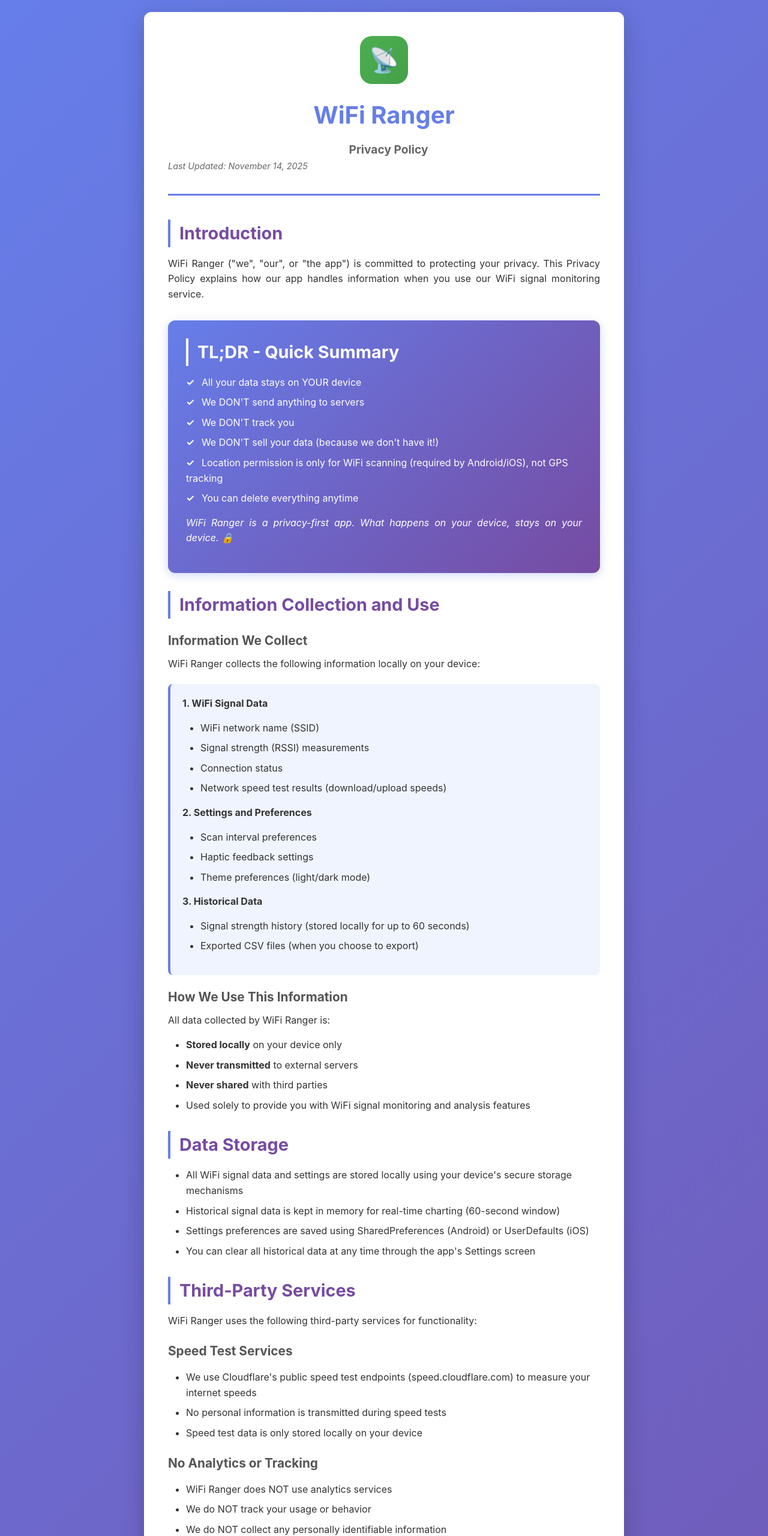
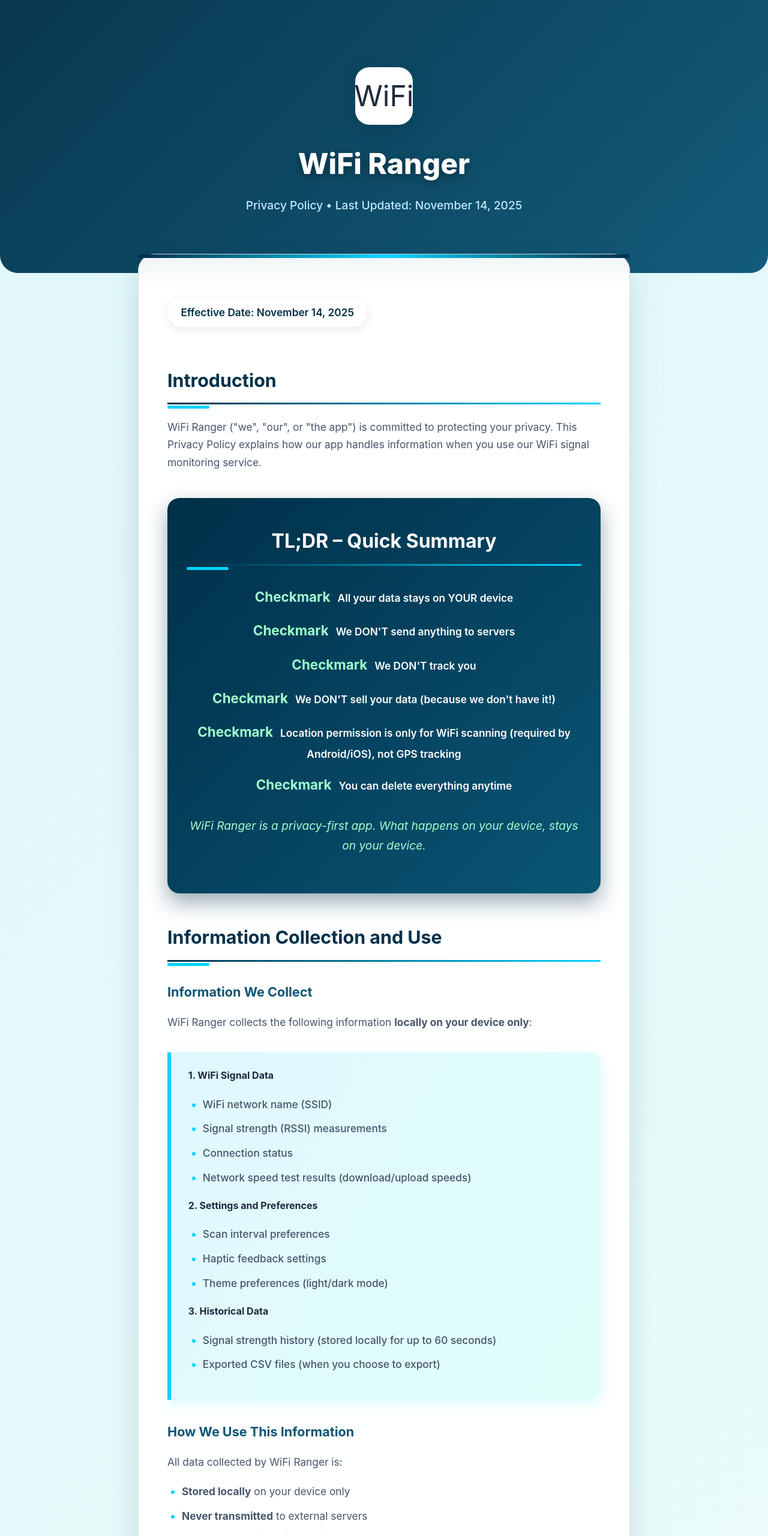
Before and after one commit to Insterstellar/privacypolicy, a plain HTML site: page index.html in a window 1280 px wide. Shown: the top 2560 px of the page at 60% size. Drawn offline with Linux system fonts and the light colour scheme.

Commit message:
Revamp privacy policy layout and styling
Updated the privacy policy layout and style in index.html, enhancing readability and visual appeal.

```diff
--- a/index.html
+++ b/index.html
@@ -1,183 +1,114 @@
 <!DOCTYPE html>
 <html lang="en">
 <head>
-    <meta charset="UTF-8">
-    <meta name="viewport" content="width=device-width, initial-scale=1.0">
+  <meta charset="UTF-8" />
+  <meta name="viewport" content="width=device-width, initial-scale=1.0"/>
   <title>Privacy Policy - WiFi Ranger</title>
   <style>
-        * {
-            margin: 0;
-            padding: 0;
-            box-sizing: border-box;
+    :root {
+      --primary: #003049;
+      --primary-light: #0a5575;
+      --accent: #00d4ff;
+      --bg: #f8fafa;
+      --card: rgba(255, 255, 255, 0.95);
+      --text: #1e293b;
+      --text-light: #475569;
+      --border: rgba(0, 48, 73, 0.15);
     }
+    body {margin:0;font-family:-apple-system,BlinkMacSystemFont,"Segoe UI",Roboto,"Helvetica Neue",sans-serif;background:linear-gradient(135deg,#e0f7fa 0%,#f0fdfa 100%);color:var(--text);line-height:1.7;min-height:100vh}
+    .container{max-width:820px;margin:0 auto;padding:2rem 1rem}
+    header{text-align:center;padding:5rem 1rem 4rem;position:relative;overflow:hidden;border-radius:0 0 30px 30px}
+    header::before{content:'';position:absolute;inset:0;background:linear-gradient(135deg,var(--primary) 0%,var(--primary-light) 100%);opacity:.96}
+    header>*{position:relative;z-index:2}
+    .app-icon{width:96px;height:96px;background:white;border-radius:24px;display:flex;align-items:center;justify-content:center;font-size:48px;margin:0 auto 1.5rem;box-shadow:0 10px 30px rgba(0,48,73,.3)}
+    header h1{margin:0;font-size:3rem;font-weight:800;color:white;text-shadow:0 4px 16px rgba(0,0,0,.4)}
+    header p{margin:.8rem 0 0;color:#c0e8ff;font-size:1.2rem;font-weight:500}
+    main{background:var(--card);backdrop-filter:blur(16px);border:1px solid var(--border);border-radius:28px;padding:3.5rem 3rem;margin:-4rem auto 4rem;box-shadow:0 25px 50px rgba(0,48,73,.15);position:relative;animation:floatIn .9s ease-out}
+    main::before{content:'';position:absolute;top:0;left:0;right:0;height:6px;background:linear-gradient(90deg,var(--primary),var(--accent),var(--primary))}
+    h2{color:var(--primary);font-size:1.9rem;margin:3rem 0 1.4rem;padding-bottom:.7rem;border-bottom:3px solid transparent;border-image:linear-gradient(90deg,var(--primary),var(--accent)) 1;position:relative}
+    h2::after{content:'';position:absolute;bottom:-10px;left:0;width:70px;height:5px;background:var(--accent);border-radius:3px}
+    h3{color:var(--primary-light);margin:2rem 0 1rem;font-size:1.35rem}
+    p,li{color:var(--text-light);font-size:1.08rem}
+    ul,ol{padding-left:1.5rem;margin:1.2rem 0}
+    li{margin:.7rem 0}
+    li::marker{color:var(--accent);font-weight:bold}
+    a{color:var(--accent);text-decoration:none;font-weight:600}
+    a:hover{color:var(--primary);text-decoration:underline}
+    .highlight{background:linear-gradient(120deg,#e0f7ff 0%,#e0fffa 100%);border-left:6px solid var(--accent);padding:1.6rem 1.8rem;border-radius:0 18px 18px 0;margin:2.2rem 0;box-shadow:0 6px 20px rgba(0,212,255,.15);font-weight:500}
 
-        body {
-            font-family: -apple-system, BlinkMacSystemFont, 'Segoe UI', Roboto, 'Helvetica Neue', Arial, sans-serif;
-            line-height: 1.6;
-            color: #333;
-            background: linear-gradient(135deg, #667eea 0%, #764ba2 100%);
-            padding: 20px;
+    /* ←←← FIXED TL;DR SECTION →→→ */
+    .summary{
+      background:linear-gradient(135deg,var(--primary),var(--primary-light));
+      color:white !important;
+      padding:2.8rem 2rem;
+      border-radius:20px;
+      margin:2.8rem 0;
+      text-align:center;
+      box-shadow:0 15px 35px rgba(0,48,73,.4);
     }
+    .summary h2{color:white !important;font-size:2rem;margin:0 0 2rem}
+    .summary ul{
+      list-style:none;
+      padding:0;
+      margin:0 auto;
+      max-width:640px;
+      font-size:1.22rem;
+      font-weight:600;
+      line-height:1.8;
+    }
+    .summary li{
+      margin:1rem 0;
+      color:white !important;
+    }
+    .summary li::before{
+      content:"Checkmark";
+      color:#a0ffcd;
+      font-weight:bold;
+      margin-right:12px;
+      font-size:1.4rem;
+    }
+    .summary p:last-child{
+      margin-top:2rem;
+      font-style:italic;
+      color:#a0ffcd;
+      font-size:1.2rem;
+      opacity:1;
+    }
+    /* ←←← END FIX →→→ */
 
-        .container {
-            max-width: 800px;
-            margin: 0 auto;
-            background: white;
-            padding: 40px;
-            border-radius: 12px;
-            box-shadow: 0 10px 40px rgba(0, 0, 0, 0.2);
-        }
-
-        .header {
-            text-align: center;
-            margin-bottom: 40px;
-            padding-bottom: 20px;
-            border-bottom: 3px solid #667eea;
-        }
-
-        .app-icon {
-            width: 80px;
-            height: 80px;
-            margin: 0 auto 20px;
-            background: linear-gradient(135deg, #4CAF50 0%, #45a049 100%);
-            border-radius: 20px;
-            display: flex;
-            align-items: center;
-            justify-content: center;
-            font-size: 40px;
-        }
-
-        h1 {
-            color: #667eea;
-            font-size: 2.5em;
-            margin-bottom: 10px;
-        }
-
-        .last-updated {
-            color: #666;
-            font-size: 0.9em;
-            font-style: italic;
-        }
-
-        h2 {
-            color: #764ba2;
-            margin: 30px 0 15px;
-            font-size: 1.8em;
-            border-left: 4px solid #667eea;
-            padding-left: 15px;
-        }
-
-        h3 {
-            color: #555;
-            margin: 20px 0 10px;
-            font-size: 1.3em;
-        }
-
-        p {
-            margin-bottom: 15px;
-            text-align: justify;
-        }
-
-        ul {
-            margin: 15px 0 15px 30px;
-        }
-
-        li {
-            margin-bottom: 8px;
-        }
-
-        .highlight-box {
-            background: #f0f4ff;
-            border-left: 4px solid #667eea;
-            padding: 20px;
-            margin: 20px 0;
-            border-radius: 8px;
-        }
-
-        .summary-box {
-            background: linear-gradient(135deg, #667eea 0%, #764ba2 100%);
-            color: white;
-            padding: 30px;
-            margin: 30px 0;
-            border-radius: 12px;
-            box-shadow: 0 4px 15px rgba(102, 126, 234, 0.3);
-        }
-
-        .summary-box h2 {
-            color: white;
-            border-left: 4px solid white;
-            margin-top: 0;
-        }
-
-        .summary-box ul {
-            list-style: none;
-            margin-left: 0;
-        }
-
-        .summary-box li:before {
-            content: "✓ ";
-            font-weight: bold;
-            margin-right: 8px;
-        }
-
-        .contact-box {
-            background: #f9f9f9;
-            padding: 20px;
-            border-radius: 8px;
-            margin: 20px 0;
-            text-align: center;
-        }
-
-        .contact-box a {
-            color: #667eea;
-            text-decoration: none;
-            font-weight: bold;
-        }
-
-        .contact-box a:hover {
-            text-decoration: underline;
-        }
-
-        .footer {
-            text-align: center;
-            margin-top: 40px;
-            padding-top: 20px;
-            border-top: 2px solid #eee;
-            color: #666;
-            font-size: 0.9em;
-        }
-
-        @media (max-width: 600px) {
-            .container {
-                padding: 20px;
-            }
-
-            h1 {
-                font-size: 2em;
-            }
-
-            h2 {
-                font-size: 1.5em;
-            }
+    .date{background:white;color:var(--primary);padding:.6rem 1.4rem;border-radius:50px;font-weight:600;display:inline-block;margin:1rem 0;box-shadow:0 4px 15px rgba(0,48,73,.1)}
+    footer{text-align:center;padding:4rem 1rem 2rem;color:var(--text-light);font-size:.95rem}
+    footer a{color:var(--primary)}
+    @keyframes floatIn{from{opacity:0;transform:translateY(50px)}to{opacity:1;transform:translateY(0)}}
+    @media(max-width:640px){
+      header h1{font-size:2.4rem}
+      main{padding:2.5rem 1.8rem;margin:-3rem 1rem 3rem;border-radius:24px}
+      .app-icon{width:80px;height:80px;font-size:40px}
+      .summary ul{font-size:1.15rem}
     }
   </style>
 </head>
 <body>
+
+  <header>
     <div class="container">
-        <div class="header">
-            <div class="app-icon">📡</div>
+      <div class="app-icon">WiFi</div>
       <h1>WiFi Ranger</h1>
-            <h2 style="border: none; color: #666; font-size: 1.2em; margin: 0;">Privacy Policy</h2>
-            <p class="last-updated">Last Updated: November 14, 2025</p>
+      <p>Privacy Policy • Last Updated: November 14, 2025</p>
     </div>
+  </header>
 
-        <section>
+  <div class="container">
+    <main>
+
+      <p class="date">Effective Date: November 14, 2025</p>
+
       <h2>Introduction</h2>
       <p>WiFi Ranger ("we", "our", or "the app") is committed to protecting your privacy. This Privacy Policy explains how our app handles information when you use our WiFi signal monitoring service.</p>
-        </section>
 
-        <div class="summary-box">
-            <h2>TL;DR - Quick Summary</h2>
+      <!-- PERFECTLY VISIBLE TL;DR -->
+      <div class="summary">
+        <h2>TL;DR – Quick Summary</h2>
         <ul>
           <li>All your data stays on YOUR device</li>
           <li>We DON'T send anything to servers</li>
@@ -186,36 +117,20 @@
           <li>Location permission is only for WiFi scanning (required by Android/iOS), not GPS tracking</li>
           <li>You can delete everything anytime</li>
         </ul>
-            <p style="margin-top: 15px; font-style: italic;">WiFi Ranger is a privacy-first app. What happens on your device, stays on your device. 🔒</p>
+        <p>WiFi Ranger is a privacy-first app. What happens on your device, stays on your device.</p>
       </div>
 
-        <section>
+      <!-- rest of your content unchanged -->
       <h2>Information Collection and Use</h2>
-
       <h3>Information We Collect</h3>
-            <p>WiFi Ranger collects the following information locally on your device:</p>
-
-            <div class="highlight-box">
+      <p>WiFi Ranger collects the following information <strong>locally on your device only</strong>:</p>
+      <div class="highlight">
         <strong>1. WiFi Signal Data</strong>
-                <ul>
-                    <li>WiFi network name (SSID)</li>
-                    <li>Signal strength (RSSI) measurements</li>
-                    <li>Connection status</li>
-                    <li>Network speed test results (download/upload speeds)</li>
-                </ul>
-
+        <ul><li>WiFi network name (SSID)</li><li>Signal strength (RSSI) measurements</li><li>Connection status</li><li>Network speed test results (download/upload speeds)</li></ul>
         <strong>2. Settings and Preferences</strong>
-                <ul>
-                    <li>Scan interval preferences</li>
-                    <li>Haptic feedback settings</li>
-                    <li>Theme preferences (light/dark mode)</li>
-                </ul>
-
+        <ul><li>Scan interval preferences</li><li>Haptic feedback settings</li><li>Theme preferences (light/dark mode)</li></ul>
         <strong>3. Historical Data</strong>
-                <ul>
-                    <li>Signal strength history (stored locally for up to 60 seconds)</li>
-                    <li>Exported CSV files (when you choose to export)</li>
-                </ul>
+        <ul><li>Signal strength history (stored locally for up to 60 seconds)</li><li>Exported CSV files (when you choose to export)</li></ul>
       </div>
 
       <h3>How We Use This Information</h3>
@@ -226,123 +141,41 @@
         <li><strong>Never shared</strong> with third parties</li>
         <li>Used solely to provide you with WiFi signal monitoring and analysis features</li>
       </ul>
-        </section>
 
-        <section>
-            <h2>Data Storage</h2>
-            <ul>
-                <li>All WiFi signal data and settings are stored locally using your device's secure storage mechanisms</li>
-                <li>Historical signal data is kept in memory for real-time charting (60-second window)</li>
-                <li>Settings preferences are saved using SharedPreferences (Android) or UserDefaults (iOS)</li>
-                <li>You can clear all historical data at any time through the app's Settings screen</li>
-            </ul>
-        </section>
+      <h2>Data Storage • Third-Party Services • Permissions</h2>
+      <p>All data is stored securely on your device using platform-standard mechanisms (SharedPreferences/UserDefaults). Historical data is kept only in memory for live charts.</p>
+      <h3>Speed Test (Cloudflare)</h3>
+      <ul><li>We use public endpoints at speed.cloudflare.com</li><li>No personal data is sent during tests</li></ul>
+      <h3>No Analytics • No Tracking</h3>
+      <ul><li>Zero analytics services</li><li>No usage tracking</li><li>No personally identifiable information collected</li></ul>
+      <h3>Required Permissions (Android & iOS)</h3>
+      <p>Location permission is required by the OS to access WiFi info — we do <strong>not</strong> track your physical location.</p>
+      <div class="highlight"><strong>Important:</strong> WiFi Ranger does NOT collect, store, or transmit your GPS or location data — ever.</div>
 
-        <section>
-            <h2>Third-Party Services</h2>
-            <p>WiFi Ranger uses the following third-party services for functionality:</p>
+      <h2>Data Export • Children’s Privacy • Security</h2>
+      <ul><li>Export signal history as CSV anytime</li><li>Not directed to children under 13</li><li>All data protected by your device’s security (encryption, biometrics, etc.)</li></ul>
 
-            <h3>Speed Test Services</h3>
-            <ul>
-                <li>We use Cloudflare's public speed test endpoints (speed.cloudflare.com) to measure your internet speeds</li>
-                <li>No personal information is transmitted during speed tests</li>
-                <li>Speed test data is only stored locally on your device</li>
-            </ul>
+      <h2>Your Rights</h2>
+      <ul><li>Clear all data in Settings</li><li>Delete the app → everything is gone</li><li>Export your data anytime</li><li>Use the app 100% anonymously</li></ul>
 
-            <h3>No Analytics or Tracking</h3>
-            <ul>
-                <li>WiFi Ranger does NOT use analytics services</li>
-                <li>We do NOT track your usage or behavior</li>
-                <li>We do NOT collect any personally identifiable information</li>
-            </ul>
-        </section>
+      <h2>Changes to This Policy</h2>
+      <p>We’ll update this page and the "Last Updated" date. Significant changes will be announced in-app.</p>
 
-        <section>
-            <h2>Permissions</h2>
-            <p>WiFi Ranger requires the following permissions to function:</p>
+      <h2>Contact Us</h2>
+      <div class="highlight" style="text-align:center;">
+        <p>Questions? We’re happy to help:</p>
+        <p style="margin:1rem 0;font-size:1.2rem"><strong>Email:</strong> <a href="mailto:mandydeveloper@gmail.com">mandydeveloper@gmail.com</a></p>
+      </div>
 
-            <h3>Android</h3>
-            <ul>
-                <li><strong>ACCESS_WIFI_STATE</strong>: To read WiFi connection information</li>
-                <li><strong>ACCESS_NETWORK_STATE</strong>: To check network connectivity</li>
-                <li><strong>ACCESS_FINE_LOCATION</strong> or <strong>ACCESS_COARSE_LOCATION</strong>: Required by Android to access WiFi information (we do not track your physical location)</li>
-                <li><strong>INTERNET</strong>: To perform speed tests</li>
-                <li><strong>VIBRATE</strong>: For haptic feedback (optional)</li>
-            </ul>
+      <h2>Consent</h2>
+      <p>By using WiFi Ranger, you consent to this Privacy Policy.</p>
 
-            <h3>iOS</h3>
-            <ul>
-                <li><strong>Location Services</strong>: Required by iOS to access WiFi information (we do not track your physical location)</li>
-                <li><strong>Network Access</strong>: To perform speed tests</li>
-            </ul>
+    </main>
 
-            <div class="highlight-box">
-                <strong>Important:</strong> While location permissions are required by Android and iOS to access WiFi information, WiFi Ranger does NOT collect, store, or transmit your physical location data.
-            </div>
-        </section>
-
-        <section>
-            <h2>Data Export</h2>
-            <ul>
-                <li>You can export your signal history as a CSV file at any time</li>
-                <li>Exported files are saved to your device's downloads/documents folder</li>
-                <li>You have full control over these files and can delete them whenever you wish</li>
-            </ul>
-        </section>
-
-        <section>
-            <h2>Children's Privacy</h2>
-            <p>WiFi Ranger does not knowingly collect information from children under 13. The app is intended for general audiences and does not require age verification as it collects no personal information.</p>
-        </section>
-
-        <section>
-            <h2>Data Security</h2>
-            <ul>
-                <li>All data is stored locally on your device using platform-standard secure storage</li>
-                <li>No data is transmitted to external servers</li>
-                <li>Your data is protected by your device's security measures (encryption, biometric locks, etc.)</li>
-            </ul>
-        </section>
-
-        <section>
-            <h2>Your Rights</h2>
-            <p>You have the right to:</p>
-            <ul>
-                <li>Clear all historical data through the app's Settings screen</li>
-                <li>Delete the app and all associated data at any time</li>
-                <li>Export your data as CSV files</li>
-                <li>Use the app without creating an account or providing personal information</li>
-            </ul>
-        </section>
-
-        <section>
-            <h2>Changes to This Privacy Policy</h2>
-            <p>We may update our Privacy Policy from time to time. We will notify you of any changes by:</p>
-            <ul>
-                <li>Updating the "Last Updated" date at the top of this Privacy Policy</li>
-                <li>Posting the new Privacy Policy on this page and in our GitHub repository</li>
-            </ul>
-        </section>
-
-        <section>
-            <h2>Contact Us</h2>
-            <div class="contact-box">
-                <p>If you have any questions about this Privacy Policy, please contact us:</p>
-                <p style="margin-top: 15px;">
-                    <strong>Email:</strong> <a href="mandydeveloper@gmail.com" target="_blank">mandydeveloper@gmail.com</a><br>
-
-                </p>
-            </div>
-        </section>
-
-        <section>
-            <h2>Consent</h2>
-            <p>By using WiFi Ranger, you consent to this Privacy Policy and agree to its terms.</p>
-        </section>
-
-        <div class="footer">
-            <p>© 2025 WiFi Ranger. All rights reserved.</p>
-        </div>
+    <footer>
+      © 2025 WiFi Ranger • Built with privacy in mind<br>
+      <a href="https://yourusername.github.io/privacy-policies/">All App Privacy Policies</a>
+    </footer>
   </div>
 </body>
 </html>
```
Lines whose indentation alone changed are shown as unchanged.
